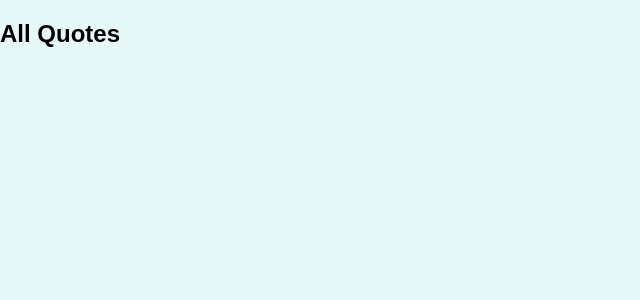
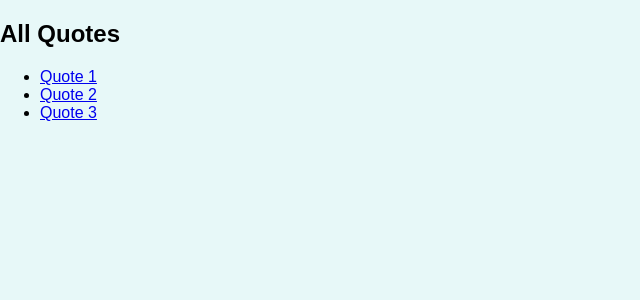
Before and after one commit to zakharovdm/quotes_app, a JavaScript app: page /quotes in a window 1280 px wide. Shown: the top 300 px of the page, without its empty margins (0-640 px from the left). Built offline with nearby package versions, Linux system fonts and the light colour scheme.

Commit message:
feat: added transition to the details of the quote

```diff
--- a/src/pages/AllQuotes.js
+++ b/src/pages/AllQuotes.js
@@ -1,7 +1,20 @@
+import { Link } from "react-router-dom";
+
 const AllQuotes = () => {
   return (
     <section>
       <h1>All Quotes</h1>
+      <ul>
+        <li>
+          <Link to="/quotes/q1">Quote 1</Link>
+        </li>
+        <li>
+          <Link to="/quotes/q2">Quote 2</Link>
+        </li>
+        <li>
+          <Link to="/quotes/q3">Quote 3</Link>
+        </li>
+      </ul>
     </section>
   );
 };
--- a/src/pages/DetailQuote.js
+++ b/src/pages/DetailQuote.js
@@ -1,7 +1,12 @@
+import { useParams } from "react-router-dom";
+
 const DetailQuote = () => {
+  const param = useParams();
+
   return (
     <section>
       <h1>Detail Quote</h1>
+      <p>{param.quoteID}</p>
     </section>
   );
 };
```
